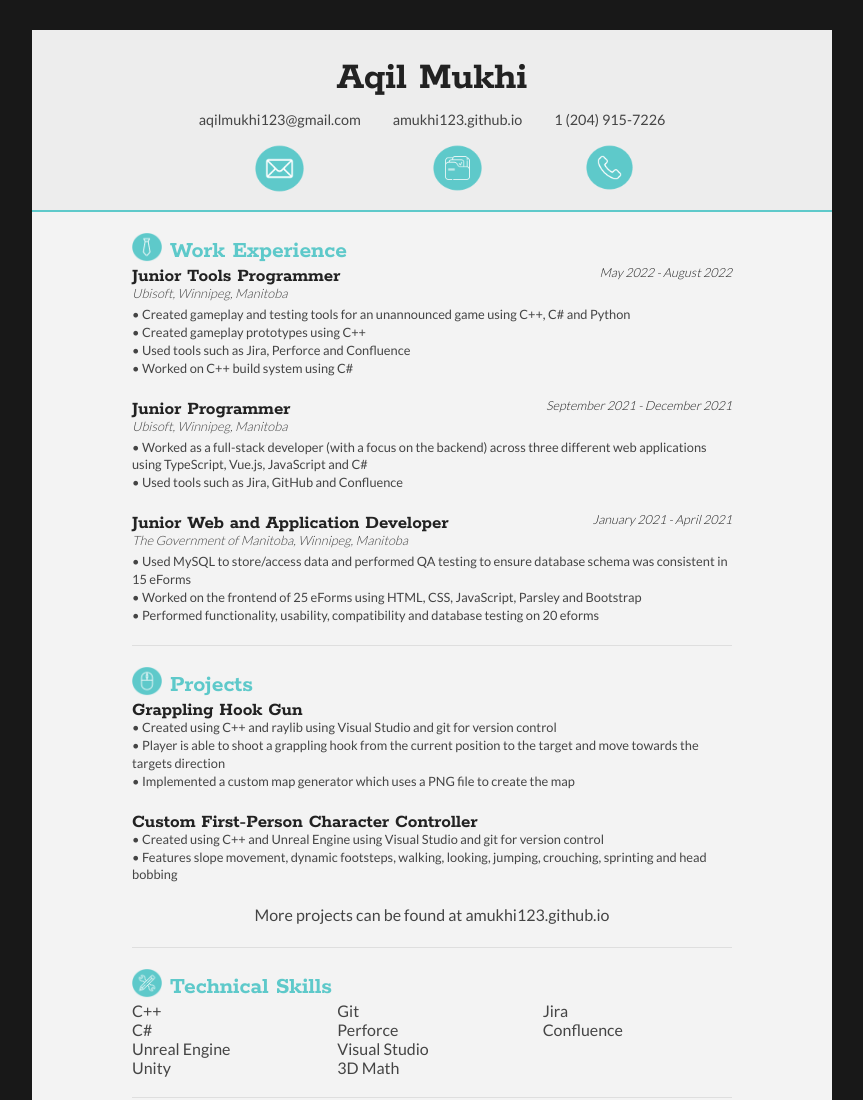
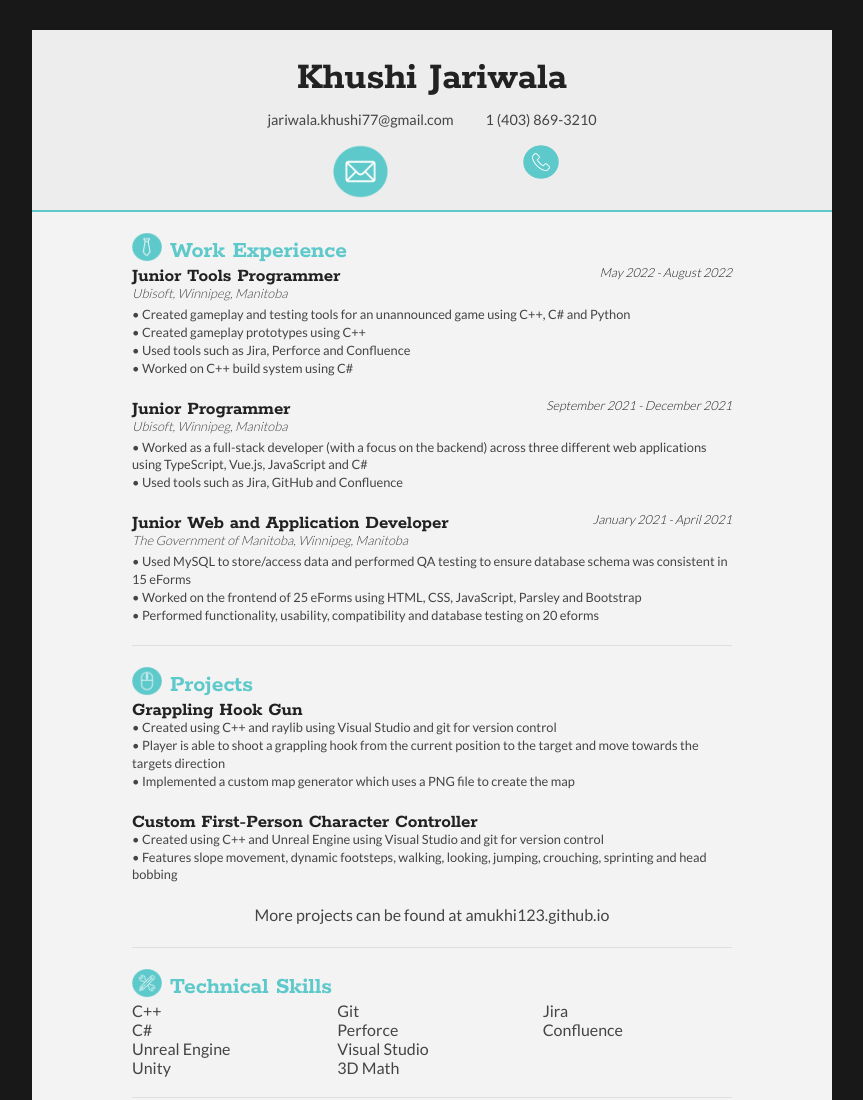
Before and after one commit to khushijariwalaa/khushijariwalaa.github.io, a plain HTML site: page index.html in a window 1280 px wide. Shown: the top 1100 px of the page, without its empty margins (208-1071 px from the left). Drawn offline with Linux system fonts and the light colour scheme.

Commit message:
UPDATED RESUME header

```diff
--- a/index.html
+++ b/index.html
@@ -1,10 +1,10 @@
 <!DOCTYPE html>
 <html>
 <head>
-<title>Aqil Mukhi</title>
+<title>Khushi Jariwala</title>
 
 <meta name="viewport" content="width=device-width"/>
-<meta name="description" content="Aqil Mukhi Resume."/>
+<meta name="description" content="Khushi Jariwala Resume."/>
 <meta charset="UTF-8">
 
 <link type="text/css" rel="stylesheet" href="style.css">
@@ -18,16 +18,16 @@
 <div id="cv">
 	<div class="mainDetails">
 		<div id="name">
-			<h1>Aqil Mukhi</h1>
+			<h1>Khushi Jariwala</h1>
 		</div>
 		<div id="contactDetails">
 			<div id="horizontal-information">
 				<div class="table">
 					<ul>
 						<!-- Images must be 128px x 128px -->
-						<li><a href="mailto:aqilmukhi123@gmail.com" target="_blank">aqilmukhi123@gmail.com</a><img src="images/Email.png" alt="Email Image"></li>
-						<li><a href="https://amukhi123.github.io" target="_blank">amukhi123.github.io</a><img src="images/Portfolio.png" style="width: 30%; height: 30%;" alt="Portfolio Image"></li>
-						<li><a href="">1 (204) 915-7226</a><img style="width: 33%; height: 33%;" src="images/Phone.png" alt="Phone Image"></li>
+						<li><a href="mailto:jariwala.khushi77@gmail.com" target="_blank">jariwala.khushi77@gmail.com</a><img src="images/Email.png" alt="Email Image"></li>
+						<!-- <li><a href="https://amukhi123.github.io" target="_blank">amukhi123.github.io</a><img src="images/Portfolio.png" style="width: 30%; height: 30%;" alt="Portfolio Image"></li> -->
+						<li><a href="">1 (403) 869-3210</a><img src="images/Phone.png" alt="Phone Image"></li>
 					</ul>
 				</div>
 			</div>
```
